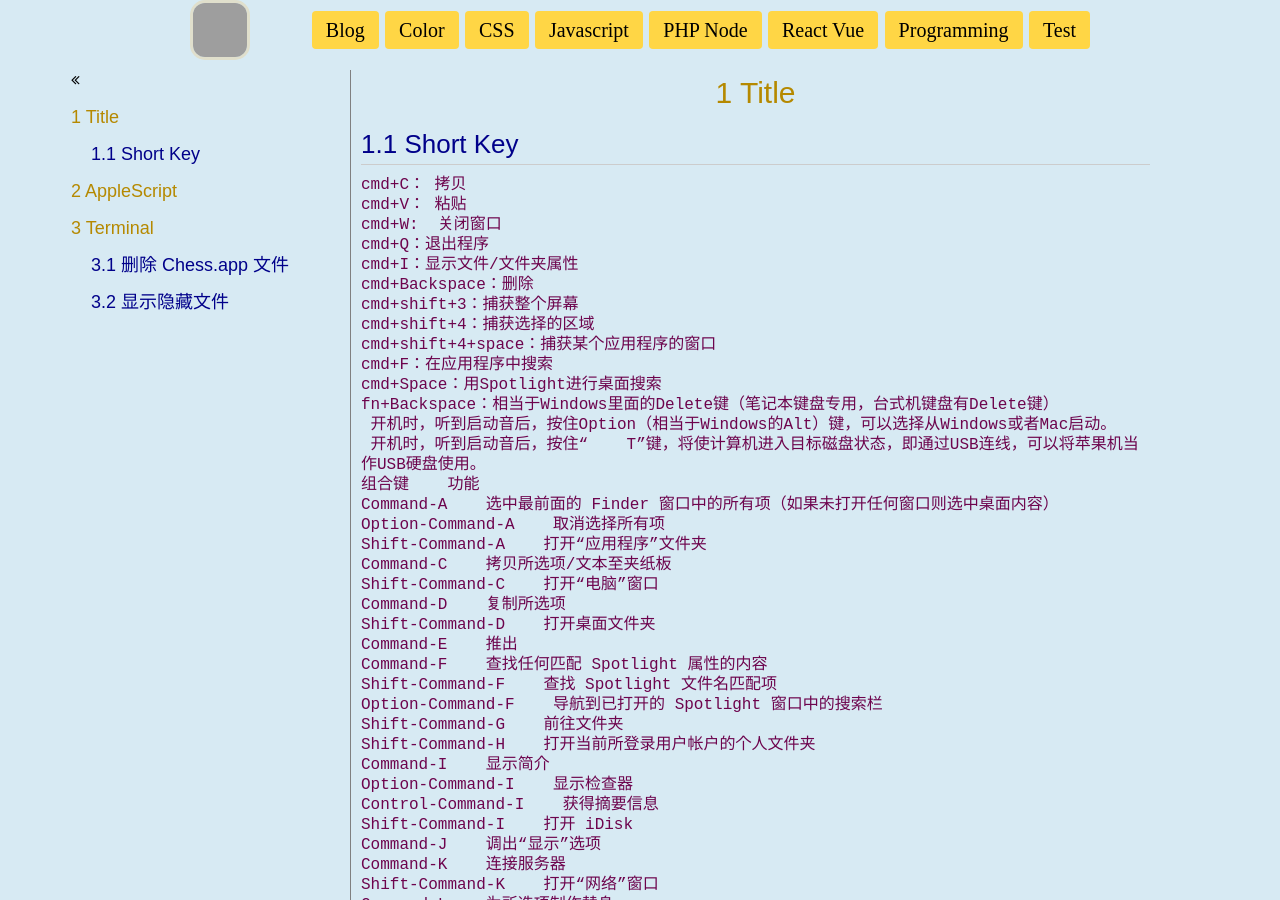
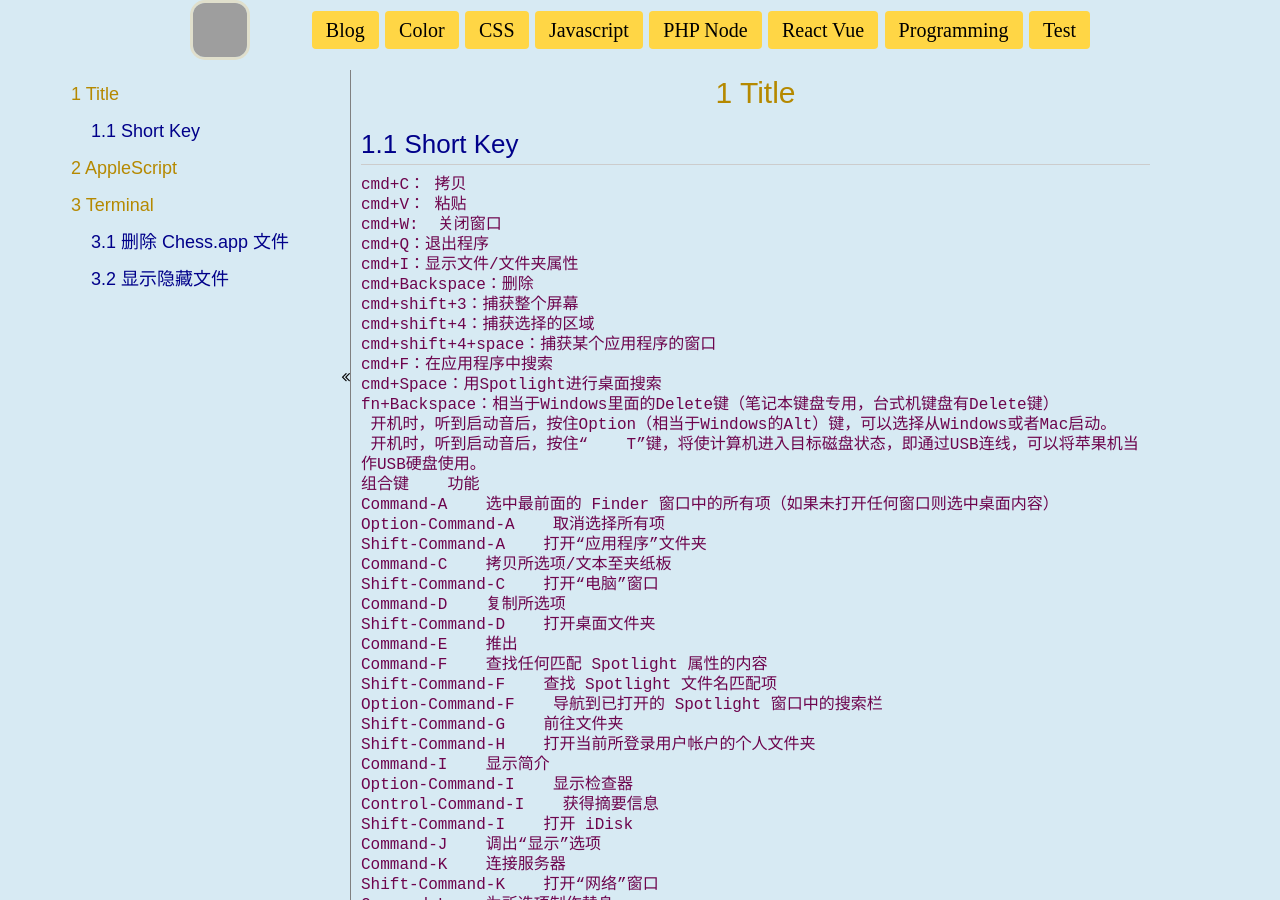
Before and after one commit to rfd3344a/rfd3344.github.io, a Jekyll site: the page built from notes/MacCommend.md, in a window 1280 px wide and 900 px high. Built offline with Jekyll 4.4.1, drawn with Linux system fonts in a browser that asks for light colours; nearby versions of some CDN libraries; some web fonts are replaced; our own code applies the rules of GitHub Pages for plain Markdown files; grey boxes are pictures that could not be loaded.

Commit message:
Update notes.html

```diff
--- a/_layouts/notes.html
+++ b/_layouts/notes.html
@@ -5,7 +5,7 @@
 
 
 <section class="notes">
-   <nav>   <i class="fa fa-angle-double-left" aria-hidden="true"></i>   </nav>
+   <nav> <div>  <i class="fa fa-angle-double-left" aria-hidden="true"></i> </div>  </nav>
    <div class="content">
       {{ content }}
    </div>
```
